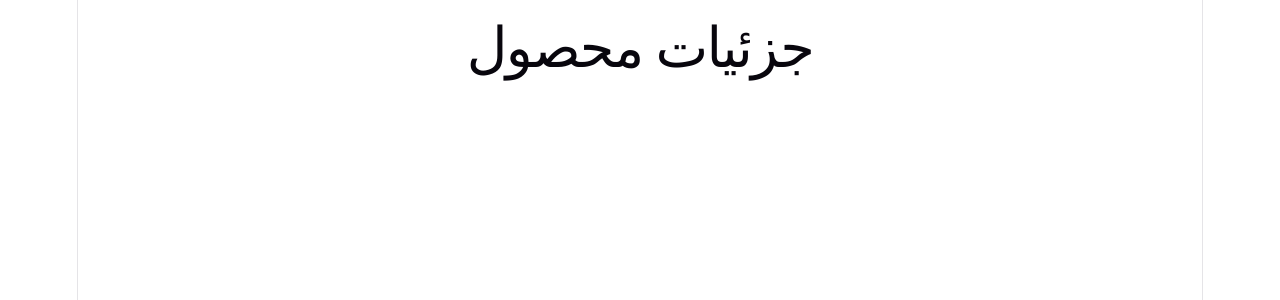
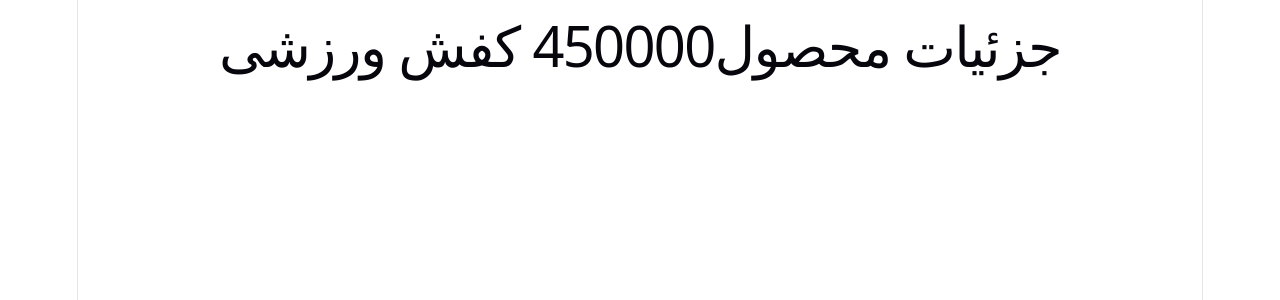
Before and after one commit to aida-hashemi/shop-app, a React (Vite) app: page /products/1 in a window 1280 px wide. Shown: the top 300 px of the page. Built offline with nearby package versions, Linux system fonts and the light colour scheme.

Commit message:
show product details based on url id

```diff
--- a/src/pages/Home.jsx
+++ b/src/pages/Home.jsx
@@ -1,3 +1,4 @@
+import { Link } from "react-router-dom";
 import products from "../products";
 function Home() {
   return (
@@ -5,7 +6,9 @@ function Home() {
       <ul>
         {products.map((product) => (
           <li key={product.id}>
-            {product.name} - {product.price} تومان
+            <Link to={`/products/${product.id}`}>
+              {product.name} - {product.price} تومان
+            </Link>
           </li>
         ))}
       </ul>
--- a/src/pages/ProductDetail.jsx
+++ b/src/pages/ProductDetail.jsx
@@ -1,4 +1,12 @@
+import { useParams } from "react-router-dom";
+import products from "../products";
 function ProductDetail() {
-  return <h1>جزئیات محصول</h1>;
+  const { id } = useParams();
+  const product = products.find((p) => p.id === Number(id));
+  return (
+    <h1>
+      جزئیات محصول{product.price} {product.name}
+    </h1>
+  );
 }
 export default ProductDetail;
```
